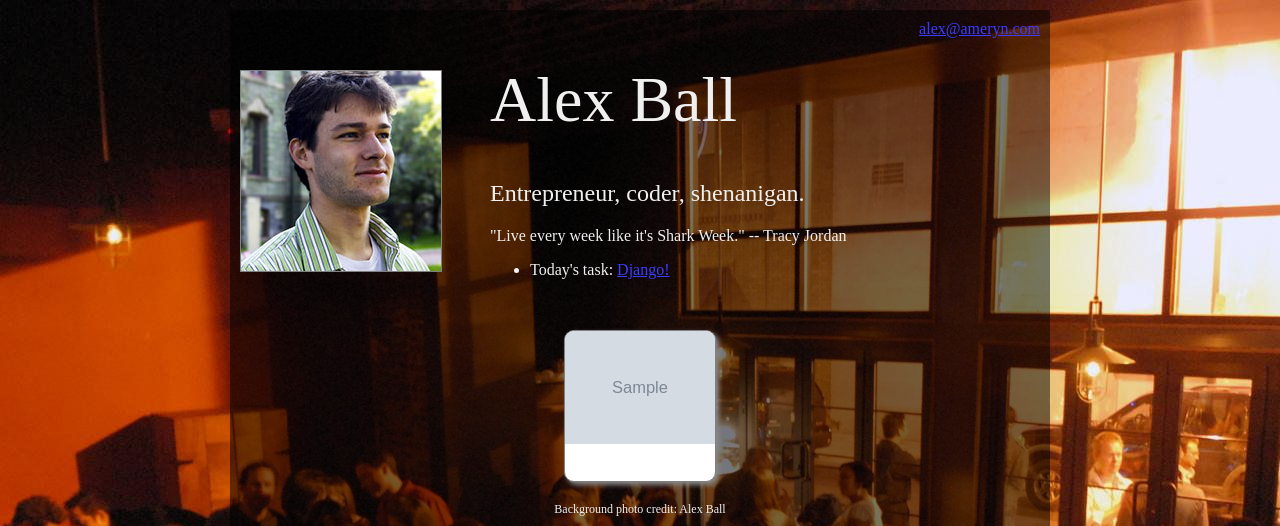
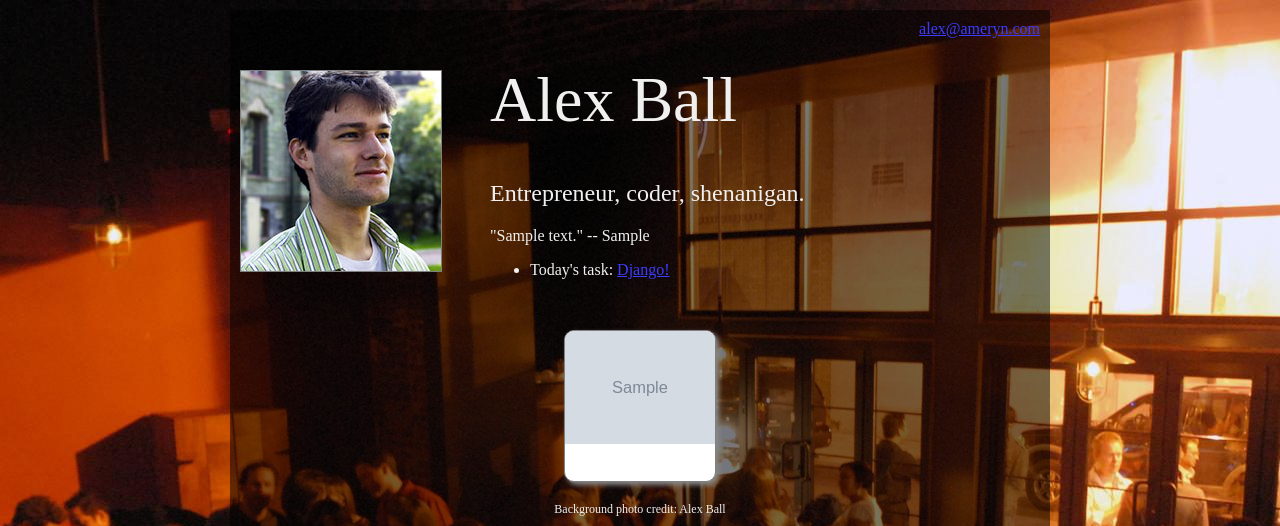
Before and after one commit to broxeph/djangalex, a Django app: page / in a window 1280 px wide. Shown: the top 526 px of the page. Run offline with Django 3.2, Linux system fonts and the light colour scheme; tables that the repository leaves empty hold one stand-in row (values such as "Sample post"); grey boxes marked "Sample" are stand-in pictures; some libraries are stand-ins or nearby versions.

Commit message:
Randomized Quote of the Now

```diff
--- a/home/admin.py
+++ b/home/admin.py
@@ -1,9 +1,10 @@
 from django.contrib import admin
 
-from .models import Box
+from .models import Box, Quote
 
 
 class BoxAdmin(admin.ModelAdmin):
     ordering = ('sort_order',)
 
 admin.site.register(Box, BoxAdmin)
+admin.site.register(Quote)
--- a/home/models.py
+++ b/home/models.py
@@ -12,3 +12,11 @@ class Box(models.Model):
 
     def __str__(self):
         return self.name
+
+
+class Quote(models.Model):
+    text = models.CharField(max_length=200)
+    source = models.CharField(max_length=50, null=True)
+
+    def __str__(self):
+        return self.text
--- a/home/templates/home/index.html
+++ b/home/templates/home/index.html
@@ -8,10 +8,10 @@
     <div style="float:left; width:250px;">
         <img src="{% static 'home/headshot.jpg' %}" style="width:200px; vertical-align:middle; margin-top:50px; border-style:solid; border-width:1px; border-color:gray;">
     </div>
-    <div style="float:left;">
+    <div style="float:left; width:380px;">
         <h1>Alex Ball</h1>
         <h2>Entrepreneur, coder, shenanigan.</h2>
-        "Live every week like it's Shark Week." -- Tracy Jordan<br />
+        "{{ quote.text }}" -- {{ quote.source }}<br />
         <ul>
             <li>Today's task: <a href="https://github.com/broxeph/djangalex">Django!</a></li>
         </ul>
--- a/home/views.py
+++ b/home/views.py
@@ -1,9 +1,17 @@
+from random import randint
+
 from django.shortcuts import render
 
-from .models import Box
+from .models import Box, Quote
 
 
 def index(request):
+    def get_random_item(model):
+        """Return a random item from any model"""
+        count = model.objects.all().count()
+        return model.objects.all()[randint(0, count - 1)]
+
     boxes = Box.objects.all().order_by('sort_order')
-    context = {'boxes': boxes}
+    quote = get_random_item(Quote)
+    context = {'boxes': boxes, 'quote': quote}
     return render(request, 'home/index.html', context)
```
Also changed, not shown: README.md, home/migrations/0007_quote.py (added), home/migrations/0008_quote_source.py (added).
